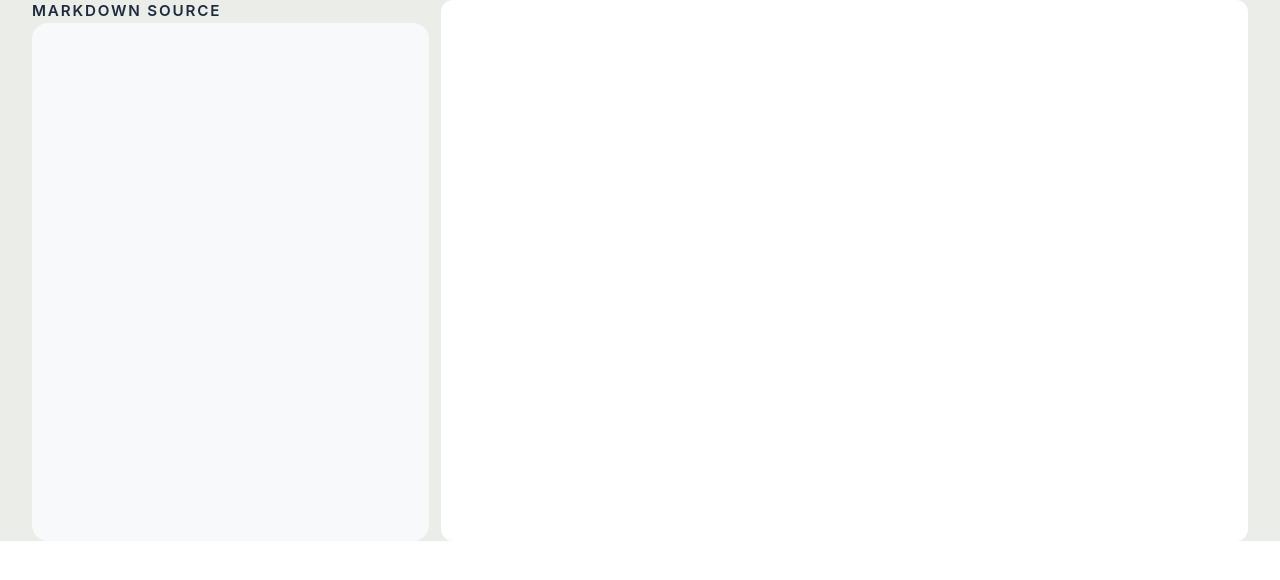
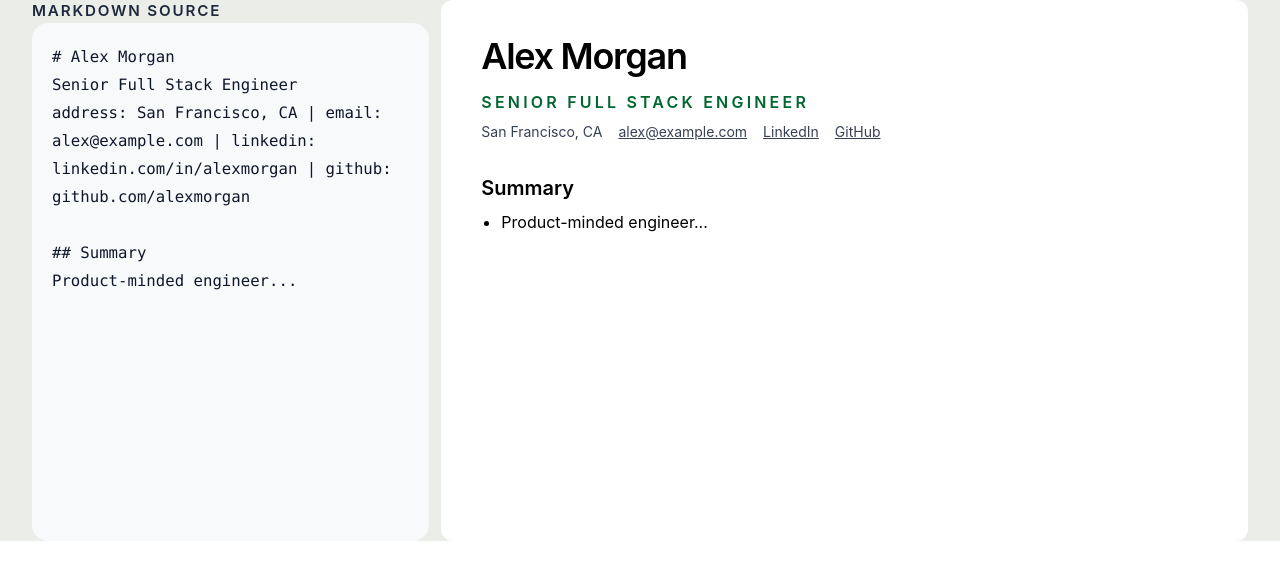
Before and after one commit to hatef-dev/resume, a Vue app: page / in a window 1280 px wide. Shown: the top 580 px of the page. Built offline with nearby package versions, Linux system fonts and the light colour scheme.

Commit message:
add styles and add links

```diff
--- a/src/App.vue
+++ b/src/App.vue
@@ -20,21 +20,37 @@
         <div v-for="(section, i) in sections" :key="i">
           <!-- HEADER -->
           <div v-if="section.type === 'header'">
-            <h1 class="text-4xl font-bold">
+            <h1 class="font-semibold leading-[0.94] tracking-[-0.036em] text-4xl padding-indicator">
               {{ section.title }}
             </h1>
 
-            <p class="text-lg text-gray-600 mt-1">
+            <p
+              class="font-semibold mt-4 uppercase tracking-[0.2em] text-green-800 padding-indicator"
+            >
               {{ section.role }}
             </p>
 
             <div class="flex gap-4 mt-2 text-sm text-gray-700">
               <span>{{ section.contacts.address }}</span>
-              <a :href="`mailto:${section.contacts.email}`">
+              <a class="underline" :href="`mailto:${section.contacts.email}`">
                 {{ section.contacts.email }}
               </a>
-              <a :href="section.contacts.linkedin" target="_blank"> LinkedIn </a>
-              <a :href="section.contacts.github" target="_blank"> GitHub </a>
+              <a
+                class="underline"
+                :href="section.contacts.linkedin"
+                target="_blank"
+                rel="noopener noreferrer"
+              >
+                LinkedIn
+              </a>
+              <a
+                class="underline"
+                :href="section.contacts.github"
+                target="_blank"
+                rel="noopener noreferrer"
+              >
+                GitHub
+              </a>
             </div>
           </div>
 
@@ -63,7 +79,12 @@ export default {
   components: { Container: AppContainer },
   data() {
     return {
-      markdownSource: "",
+      markdownSource: `# Alex Morgan
+Senior Full Stack Engineer
+address: San Francisco, CA | email: alex@example.com | linkedin: linkedin.com/in/alexmorgan | github: github.com/alexmorgan
+
+## Summary
+Product-minded engineer...`,
     };
   },
   computed: {
@@ -129,6 +150,9 @@ export default {
             if (normalizedKey in current.contacts) {
               current.contacts[normalizedKey] = value;
             }
+            if (normalizedKey === "linkedin" || normalizedKey === "github") {
+              current.contacts[normalizedKey] = this.normalizeUrl(value);
+            }
           }
 
           continue;
@@ -137,6 +161,7 @@ export default {
         // SECTION CONTENT
         if (current) {
           current.content.push(line);
+          console.log(line);
         }
       }
 
@@ -145,5 +170,14 @@ export default {
       return result;
     },
   },
+  methods: {
+    normalizeUrl(url) {
+      if (!url) return "";
+
+      if (url.startsWith("http")) return url;
+
+      return `https://${url}`;
+    },
+  },
 };
 </script>
```
